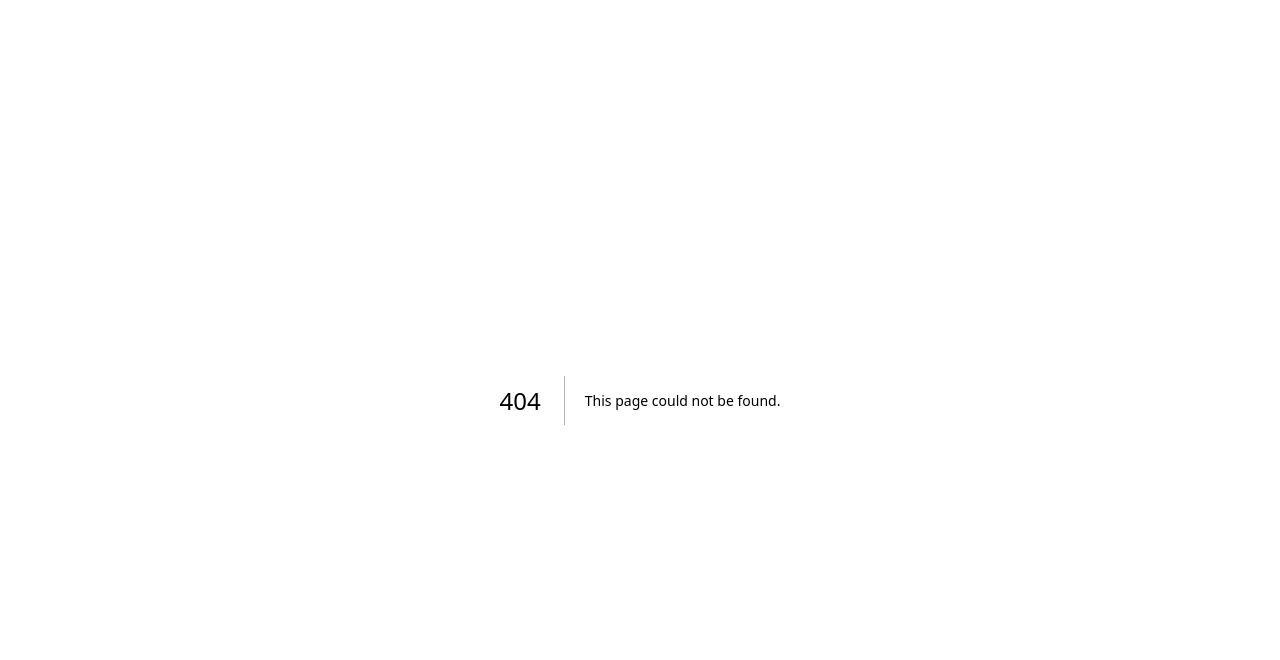
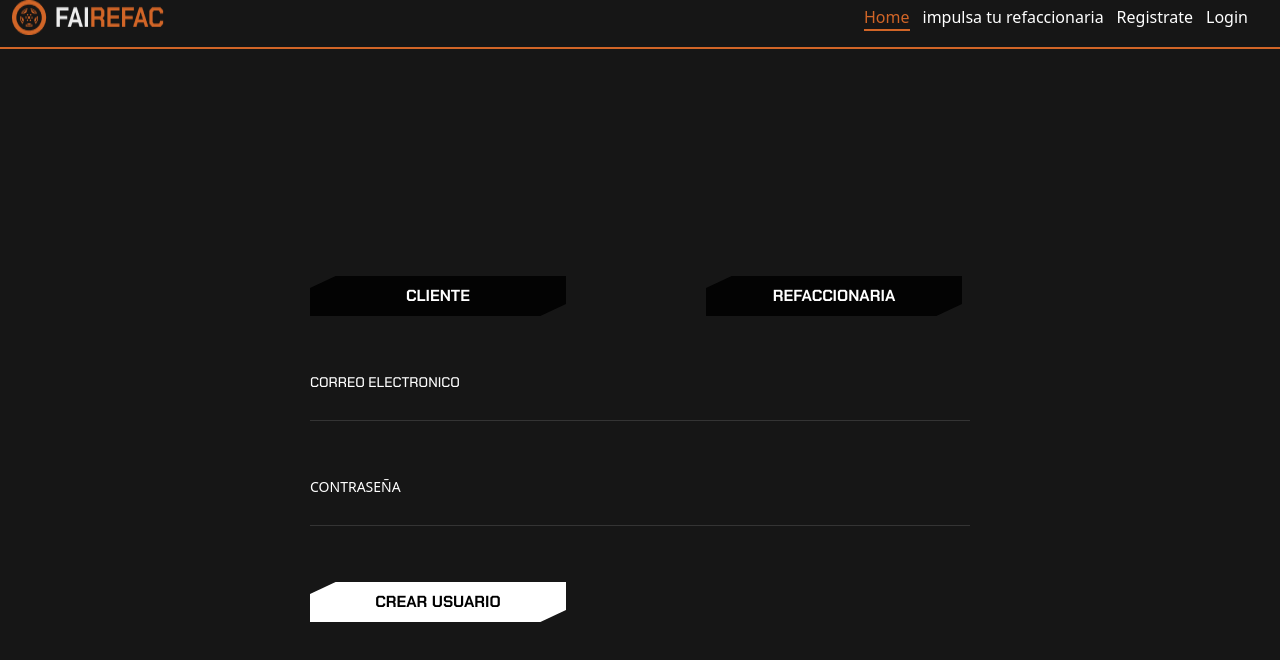
Before and after one commit to aleTorres05/FaiRefacFront, a Next.js app: page /signup in a window 1280 px wide. Before the commit this address had no page. Shown: the top 660 px of the page. Built offline with nearby package versions, Linux system fonts and the light colour scheme.

Commit message:
[FEAT] create signup page and user registration form component

```diff
--- /dev/null
+++ b/components/UserRegistrationForm.jsx
@@ -0,0 +1,84 @@
+import { useState } from 'react';
+import clsx from 'clsx';
+
+export default function UserRegistrationForm() {
+  const [formData, setFormData] = useState({
+    email: '',
+    password: '',
+    isClient: false,
+    isRepairShop: false,
+  });
+
+  const handleRoleSelection = (role) => {
+    setFormData({
+      ...formData,
+      isClient: role === 'client',
+      isRepairShop: role === 'repairShop',
+    });
+  };
+
+  const handleSubmit = (e) => {
+    e.preventDefault();
+    console.log('Registrando usuario:', formData);
+  };
+
+  return (
+    <main className='flex justify-center items-center flex-col min-w-[320px]  w-full min-h-dvh gap-4 p-7 md:p-8 lg:p-10'>
+    <form onSubmit={handleSubmit} className="w-full max-w-sm md:max-w-[660px]">
+
+      {/* Botones para seleccionar si es cliente o refaccionaria */}
+      <div className="mb-14 flex  flex-col md:flex-row justify-between ">
+        <button
+          type="button"
+          onClick={() => handleRoleSelection('client')}
+          className={clsx(
+            'py-2 px-4 mr-2 w-full mb-14 md:mb-0 md:w-64 text-white font-chakra font-bold',
+            formData.isClient ? 'bg-[#D26528]' : 'bg-[#030303]'
+          )}
+        >
+          CLIENTE
+        </button>
+
+        <button
+          type="button"
+          onClick={() => handleRoleSelection('repairShop')}
+          className={clsx(
+            'py-2 px-4 mr-2 w-full md:w-64 text-white font-chakra font-bold',
+            formData.isRepairShop ? 'bg-[#D26528]' : 'bg-[#030303]'
+          )}
+        >
+          REFACCIONARIA
+        </button>
+      </div>
+
+      <div className="mb-14">
+        <label className="block text-sm font-chakra font-medium mb-1">CORREO ELECTRONICO</label>
+        <input
+          type="email"
+          name="email"
+          value={formData.email}
+          onChange={(e) => setFormData({ ...formData, email: e.target.value })}
+          required
+          className="w-full border-b border-[#343434] bg-transparent focus:outline-none focus:border-[#D26528] font-mulish"
+        />
+      </div>
+
+      <div className="mb-14">
+        <label className="block text-sm font-medium mb-1">CONTRASEÑA</label>
+        <input
+          type="password"
+          name="password"
+          value={formData.password}
+          onChange={(e) => setFormData({ ...formData, password: e.target.value })}
+          required
+          className="w-full border-b border-[#343434] bg-transparent focus:outline-none focus:border-[#D26528] font-mulish"
+        />
+      </div>
+
+      <button type="submit" className="w-full md:w-64 py-2 bg-white text-black font-bold font-chakra">
+        CREAR USUARIO
+      </button>
+    </form>
+    </main>
+  );
+}
--- a/package.json
+++ b/package.json
@@ -9,6 +9,7 @@
     "lint": "next lint"
   },
   "dependencies": {
+    "clsx": "^2.1.1",
     "lucide-react": "^0.441.0",
     "next": "14.2.11",
     "react": "^18",
--- /dev/null
+++ b/pages/signup.jsx
@@ -0,0 +1,11 @@
+import UserRegistrationForm from '../components/UserRegistrationForm';
+import Header from '@/components/Header';
+
+export default function RegisterPage() {
+  return (
+    <div>
+      <Header/>
+      <UserRegistrationForm />
+    </div>
+  );
+}
```
Also changed, not shown: 1 other file (tests, documents, lock files or other folders).
